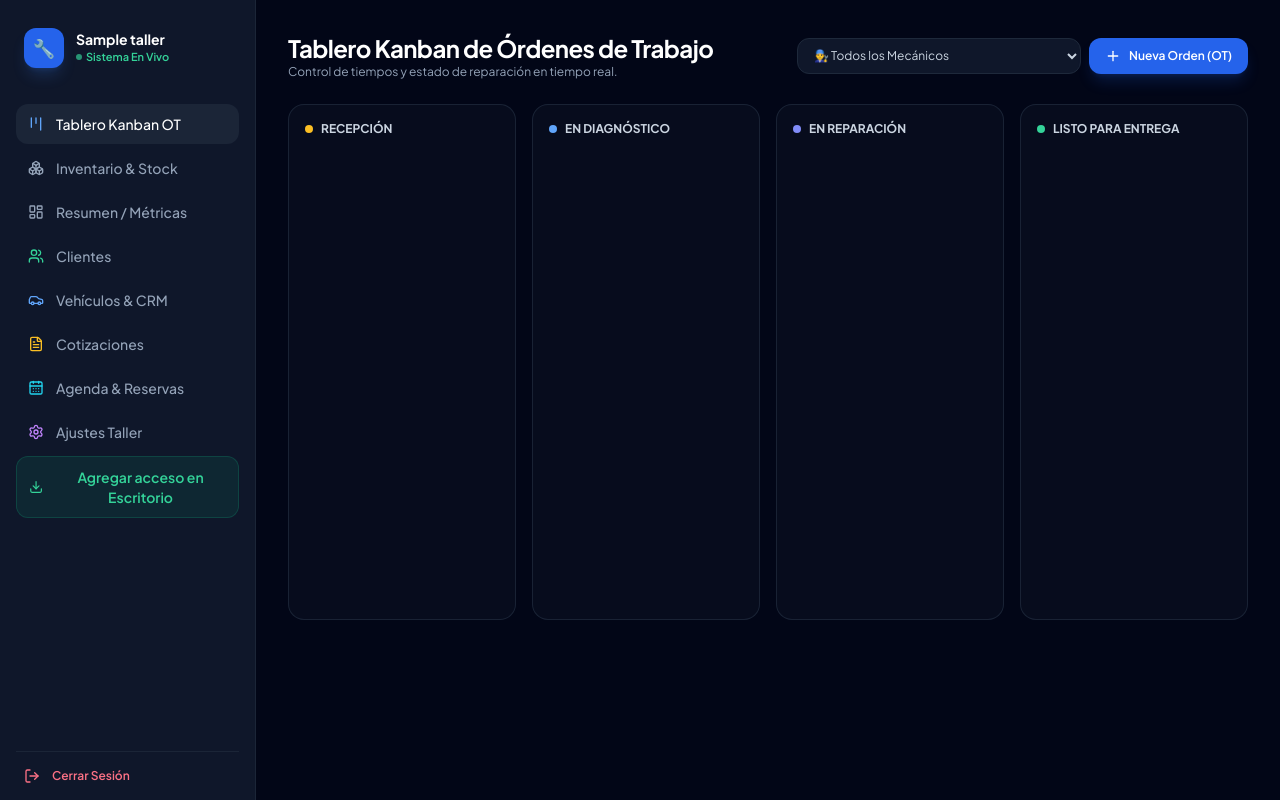
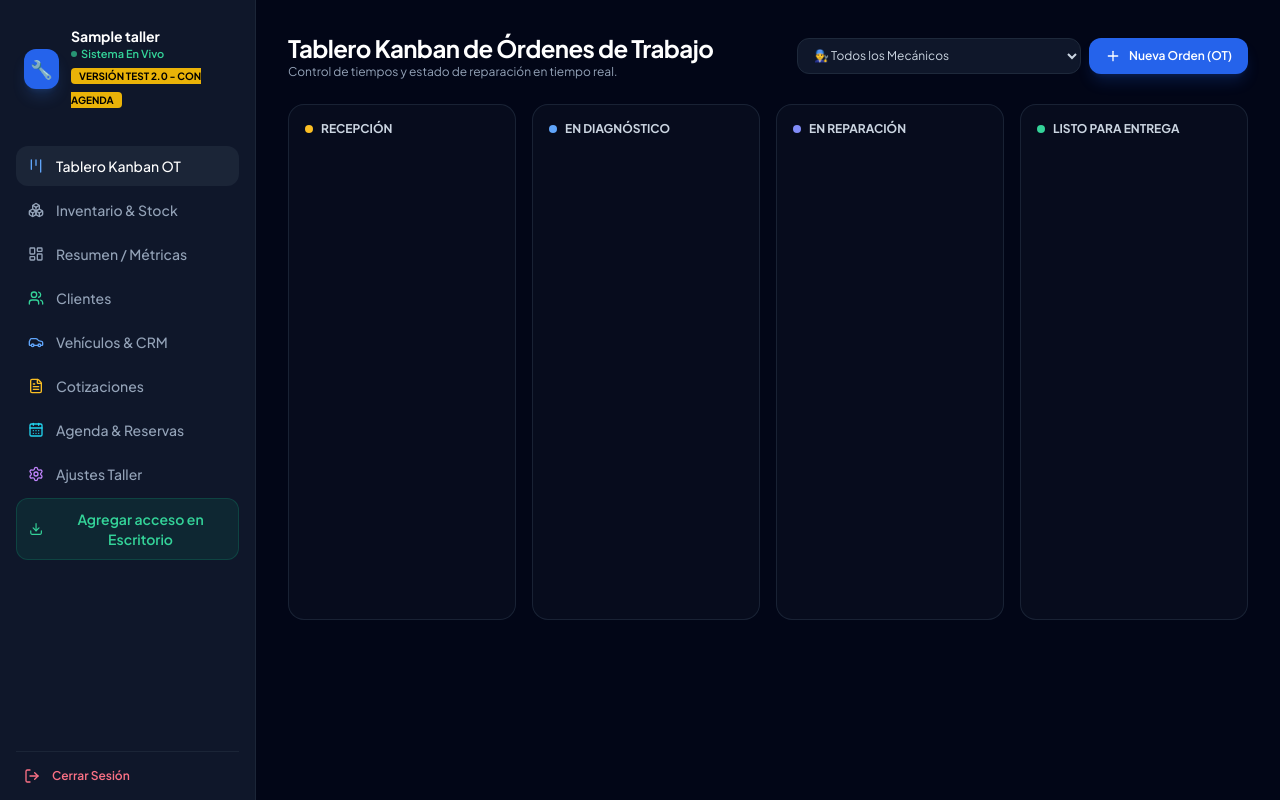
Before and after one commit to GarciaCL/taller-mecanico-saas, a Flask app: template templates/index.html in a window 1280 px wide. Run offline with Flask 3, Linux system fonts and the light colour scheme; the template is opened without the code that fills it: most values are stand-ins (such as "Sample title", 1, 10 or a date in 2020); some libraries are stand-ins or nearby versions.

Commit message:
Test: Marca de version 2.0 para verificar sincronizacion en VPS

```diff
--- a/templates/index.html
+++ b/templates/index.html
@@ -49,6 +49,9 @@
         <button onclick="toggleSidebarMovil()" class="p-2 text-slate-300 hover:text-white bg-slate-800 rounded-xl border border-slate-700">
             <i data-lucide="menu" class="w-5 h-5"></i>
         </button>
+        <span class="text-[10px] bg-yellow-500 text-black font-bold px-2 py-0.5 rounded">
+    VERSIÓN TEST 2.0 - CON AGENDA
+</span>
     </div>
 
     <!-- OVERLAY OSCURO PARA MÓVIL -->
@@ -66,6 +69,9 @@
                     <span class="text-[11px] text-emerald-400 font-semibold flex items-center gap-1">
                         <span class="w-1.5 h-1.5 rounded-full bg-emerald-400 animate-pulse"></span> Sistema En Vivo
                     </span>
+                    <span class="text-[10px] bg-yellow-500 text-black font-bold px-2 py-0.5 rounded">
+    VERSIÓN TEST 2.0 - CON AGENDA
+</span>
                 </div>
             </div>
 
```
